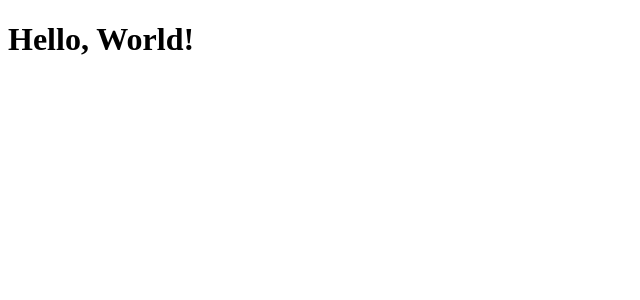
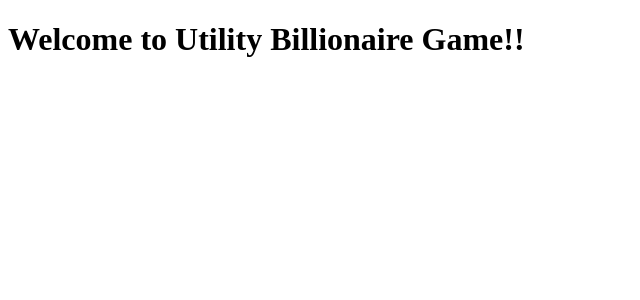
Before and after one commit to azotamiota/utility-billionaire, a React (Vite) app: page /game in a window 1280 px wide. Shown: the top 300 px of the page, without its empty margins (0-640 px from the left). Built offline with nearby package versions, Linux system fonts and the light colour scheme.

Commit message:
added all pages

```diff
--- a/src/App.jsx
+++ b/src/App.jsx
@@ -1,9 +1,19 @@
 import React from "react";
+import { Route, Routes } from "react-router-dom"
+
+import { HomePage, CreateGame, JoinGame, WaitingRoom, Game, Result, Leaderboard, NotFound } from "./pages"
 
 const App = () => {
-    return <>
-            <h1>Hello, World!</h1>
-    </>
+    return <Routes>
+                <Route path="/" element={<HomePage />}></Route>
+                <Route path="/create" element={<CreateGame />}></Route>
+                <Route path="/join" element={<JoinGame />}></Route>
+                <Route path="/waiting" element={<WaitingRoom />}></Route>
+                <Route path="/game" element={<Game />}></Route>
+                <Route path="/result" element={<Result />}></Route>
+                <Route path="/leaderboard" element={<Leaderboard />}></Route>
+                <Route path="*" element={<NotFound />}></Route>
+            </Routes>
 }
 
 export default App
--- a/src/index.jsx
+++ b/src/index.jsx
@@ -1,7 +1,12 @@
 import React from "react";
 import { createRoot } from "react-dom/client"
+import { BrowserRouter } from "react-router-dom"
 
 import App from "./App"
 
 const root = createRoot(document.getElementById("root"))
-root.render(<App />)
+root.render(<BrowserRouter>
+                <React.StrictMode>
+                    <App />
+                </React.StrictMode>
+            </BrowserRouter>)
--- /dev/null
+++ b/src/pages/CreateGame/index.jsx
@@ -0,0 +1,9 @@
+import React from 'react'
+
+function CreateGame() {
+  return (
+    <div><h1>Welcome to Create Game page!!</h1></div>
+  )
+}
+
+export default CreateGame
--- /dev/null
+++ b/src/pages/Game/index.jsx
@@ -0,0 +1,9 @@
+import React from 'react'
+
+function Game() {
+  return (
+    <div><h1>Welcome to Utility Billionaire Game!!</h1></div>
+  )
+}
+
+export default Game
--- /dev/null
+++ b/src/pages/HomePage/index.jsx
@@ -0,0 +1,9 @@
+import React from 'react'
+
+function HomePage() {
+  return (
+    <div><h1>Welcome to Utility Billionaire!!</h1></div>
+  )
+}
+
+export default HomePage
--- /dev/null
+++ b/src/pages/JoinGame/index.jsx
@@ -0,0 +1,9 @@
+import React from 'react'
+
+function JoinGame() {
+  return (
+    <div><h1>Welcome to Join Game page!!</h1></div>
+  )
+}
+
+export default JoinGame
--- /dev/null
+++ b/src/pages/Leaderboard/index.jsx
@@ -0,0 +1,9 @@
+import React from 'react'
+
+function JoinGame() {
+  return (
+    <div><h1>Welcome to Join Game page!!</h1></div>
+  )
+}
+
+export default JoinGame
--- /dev/null
+++ b/src/pages/NotFound/index.jsx
@@ -0,0 +1,9 @@
+import React from 'react'
+
+function NotFound() {
+  return (
+    <div><h1>Welcome to Not Found page!!</h1></div>
+  )
+}
+
+export default NotFound
--- /dev/null
+++ b/src/pages/Result/index.jsx
@@ -0,0 +1,9 @@
+import React from 'react'
+
+function Result() {
+  return (
+    <div><h1>Welcome to results!!</h1></div>
+  )
+}
+
+export default Result
--- /dev/null
+++ b/src/pages/WaitingRoom/index.jsx
@@ -0,0 +1,9 @@
+import React from 'react'
+
+function WaitingRoom() {
+  return (
+    <div><h1>Welcome to the waiting room!!</h1></div>
+  )
+}
+
+export default WaitingRoom
--- /dev/null
+++ b/src/pages/index.jsx
@@ -0,0 +1,8 @@
+export { default as HomePage } from "./HomePage"
+export { default as CreateGame } from "./CreateGame"
+export { default as JoinGame } from "./JoinGame"
+export { default as WaitingRoom } from "./WaitingRoom"
+export { default as Game } from "./Game"
+export { default as Result } from "./Result"
+export { default as Leaderboard } from "./Leaderboard"
+export { default as NotFound } from "./NotFound"
```
